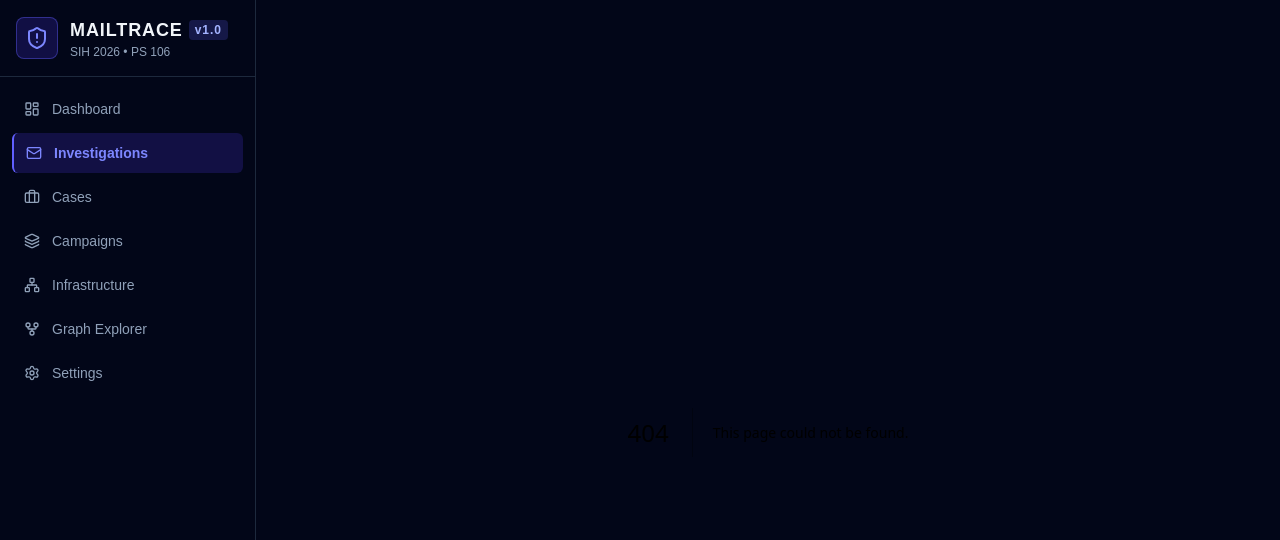
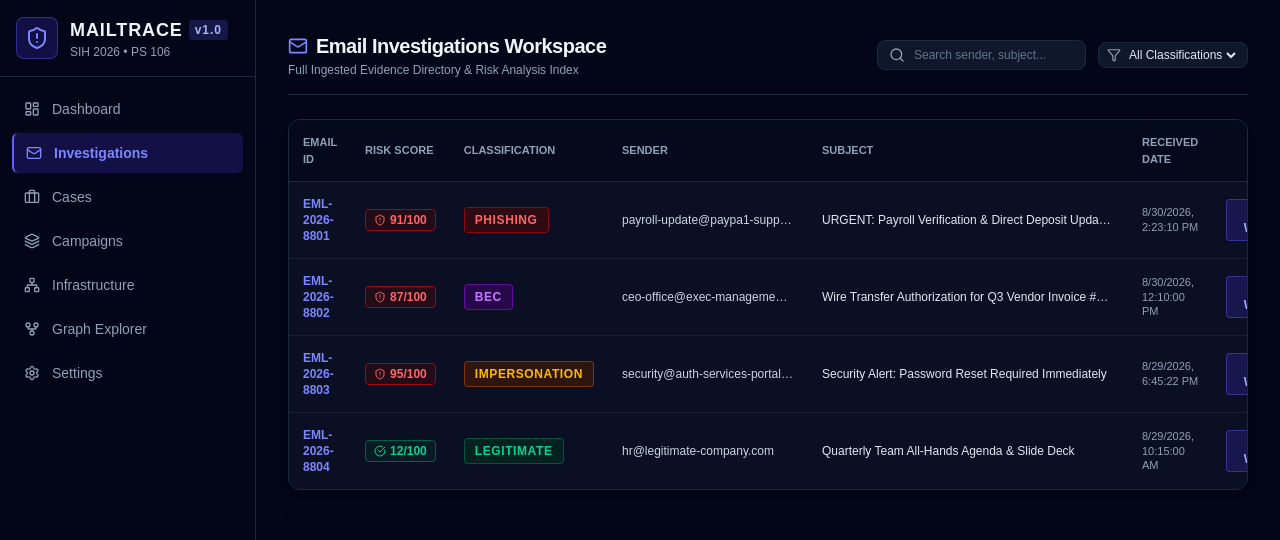
Before and after one commit to JayantOlhyan/Mail-Trace, a Next.js app in the folder frontend/: page /investigations in a window 1280 px wide. Before the commit this address had no page. Shown: the top 540 px of the page. Built offline with nearby package versions, Linux system fonts and the light colour scheme; no server answers.

Commit message:
feat(frontend): add Email Investigations list page

```diff
--- /dev/null
+++ b/frontend/src/app/investigations/page.tsx
@@ -0,0 +1,145 @@
+'use client';
+
+import React, { useState, useEffect } from 'react';
+import Link from 'next/link';
+import { api } from '@/lib/api';
+import { EmailSummary } from '@/types';
+import { RiskScore } from '@/components/RiskScore';
+import { ThreatBadge } from '@/components/ThreatBadge';
+import { Search, Filter, ArrowRight, RefreshCw, Mail } from 'lucide-react';
+
+export default function InvestigationsPage() {
+  const [emails, setEmails] = useState<EmailSummary[]>([]);
+  const [loading, setLoading] = useState(true);
+  const [searchQuery, setSearchQuery] = useState('');
+  const [selectedClassification, setSelectedClassification] = useState<string>('ALL');
+
+  useEffect(() => {
+    async function load() {
+      try {
+        const data = await api.getEmails();
+        setEmails(data);
+      } catch (err) {
+        console.error('Failed to load email investigations:', err);
+      } finally {
+        setLoading(false);
+      }
+    }
+    load();
+  }, []);
+
+  const filtered = emails.filter((item) => {
+    const matchesSearch =
+      !searchQuery ||
+      item.subject.toLowerCase().includes(searchQuery.toLowerCase()) ||
+      item.sender.toLowerCase().includes(searchQuery.toLowerCase()) ||
+      item.id.toLowerCase().includes(searchQuery.toLowerCase());
+
+    const matchesClass =
+      selectedClassification === 'ALL' || item.classification === selectedClassification;
+
+    return matchesSearch && matchesClass;
+  });
+
+  return (
+    <div className="space-y-6 max-w-7xl mx-auto">
+      {/* Header */}
+      <div className="flex flex-col sm:flex-row sm:items-center justify-between gap-4 border-b border-slate-800 pb-4">
+        <div>
+          <h1 className="text-xl font-bold tracking-tight text-slate-100 flex items-center gap-2">
+            <Mail className="w-5 h-5 text-indigo-400" /> Email Investigations Workspace
+          </h1>
+          <p className="text-xs text-slate-400 font-mono mt-0.5">
+            Full Ingested Evidence Directory & Risk Analysis Index
+          </p>
+        </div>
+
+        {/* Search & Filter */}
+        <div className="flex flex-wrap items-center gap-3">
+          <div className="relative">
+            <Search className="w-4 h-4 text-slate-400 absolute left-3 top-1/2 -translate-y-1/2" />
+            <input
+              type="text"
+              value={searchQuery}
+              onChange={(e) => setSearchQuery(e.target.value)}
+              placeholder="Search sender, subject..."
+              className="bg-slate-900 border border-slate-800 rounded-lg pl-9 pr-4 py-1.5 text-xs text-slate-200 placeholder-slate-500 focus:outline-none focus:border-indigo-500 font-mono"
+            />
+          </div>
+
+          <div className="flex items-center space-x-1 bg-slate-900 border border-slate-800 rounded-lg px-2 py-1 text-xs">
+            <Filter className="w-3.5 h-3.5 text-slate-400" />
+            <select
+              value={selectedClassification}
+              onChange={(e) => setSelectedClassification(e.target.value)}
+              className="bg-transparent text-slate-200 focus:outline-none font-mono cursor-pointer"
+            >
+              <option value="ALL">All Classifications</option>
+              <option value="PHISHING">Phishing</option>
+              <option value="BEC">BEC</option>
+              <option value="IMPERSONATION">Impersonation</option>
+              <option value="LEGITIMATE">Legitimate</option>
+            </select>
+          </div>
+        </div>
+      </div>
+
+      {/* Table */}
+      <div className="bg-slate-900/60 border border-slate-800 rounded-xl overflow-hidden shadow-xl">
+        {loading ? (
+          <div className="p-8 text-center text-slate-500 font-mono flex items-center justify-center space-x-2">
+            <RefreshCw className="w-4 h-4 animate-spin text-indigo-400" />
+            <span>Loading emails...</span>
+          </div>
+        ) : filtered.length === 0 ? (
+          <div className="p-8 text-center text-slate-500 font-mono">No email records match criteria.</div>
+        ) : (
+          <div className="overflow-x-auto">
+            <table className="w-full text-left border-collapse">
+              <thead>
+                <tr className="border-b border-slate-800 text-[11px] font-mono text-slate-400 bg-slate-950/60 uppercase">
+                  <th className="p-3.5">Email ID</th>
+                  <th className="p-3.5">Risk Score</th>
+                  <th className="p-3.5">Classification</th>
+                  <th className="p-3.5">Sender</th>
+                  <th className="p-3.5">Subject</th>
+                  <th className="p-3.5">Received Date</th>
+                  <th className="p-3.5 text-right">Inspect</th>
+                </tr>
+              </thead>
+              <tbody className="divide-y divide-slate-800/60 font-mono text-xs text-slate-300">
+                {filtered.map((email) => (
+                  <tr key={email.id} className="hover:bg-slate-800/40 transition-colors">
+                    <td className="p-3.5 font-bold text-indigo-400">{email.id}</td>
+                    <td className="p-3.5">
+                      <RiskScore score={email.risk_score} size="sm" />
+                    </td>
+                    <td className="p-3.5">
+                      <ThreatBadge classification={email.classification} />
+                    </td>
+                    <td className="p-3.5 max-w-[200px] truncate text-slate-300">{email.sender}</td>
+                    <td className="p-3.5 max-w-xs truncate font-sans text-slate-200 font-medium">
+                      {email.subject}
+                    </td>
+                    <td className="p-3.5 text-slate-400 text-[11px]">
+                      {new Date(email.received_at).toLocaleString()}
+                    </td>
+                    <td className="p-3.5 text-right">
+                      <Link
+                        href={`/investigations/${email.id}`}
+                        className="inline-flex items-center space-x-1 px-3 py-1 bg-indigo-600/20 hover:bg-indigo-600 text-indigo-300 hover:text-white rounded border border-indigo-500/40 transition text-xs font-semibold"
+                      >
+                        <span>Inspect Workspace</span>
+                        <ArrowRight className="w-3 h-3" />
+                      </Link>
+                    </td>
+                  </tr>
+                ))}
+              </tbody>
+            </table>
+          </div>
+        )}
+      </div>
+    </div>
+  );
+}
```
